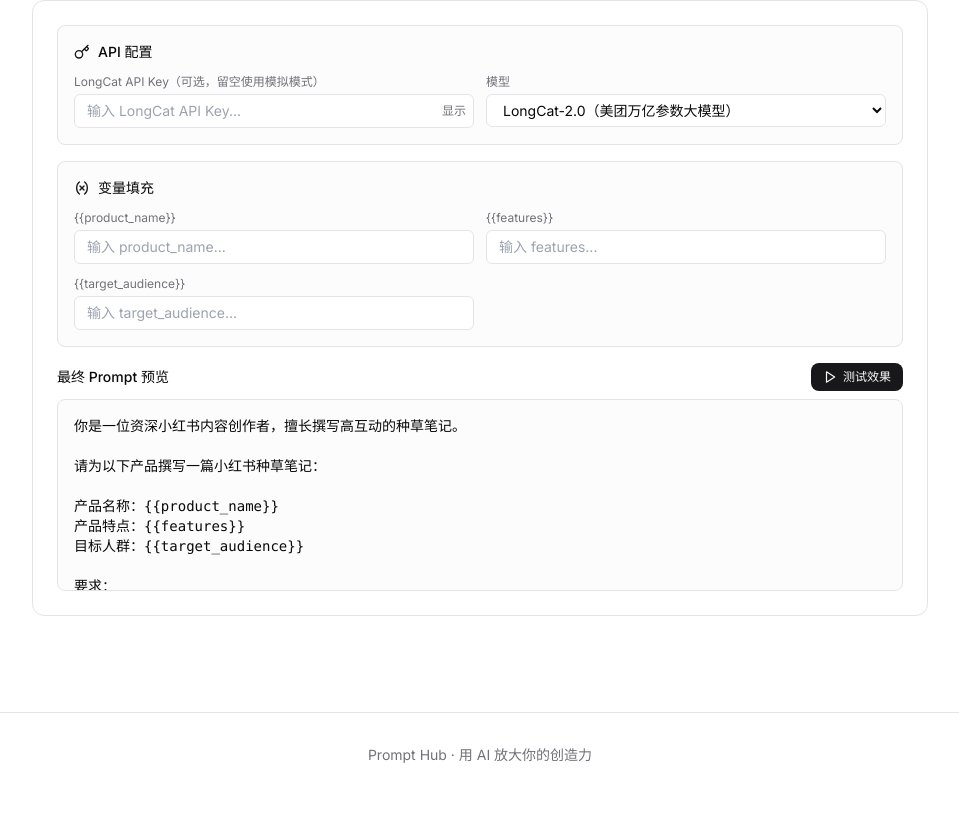
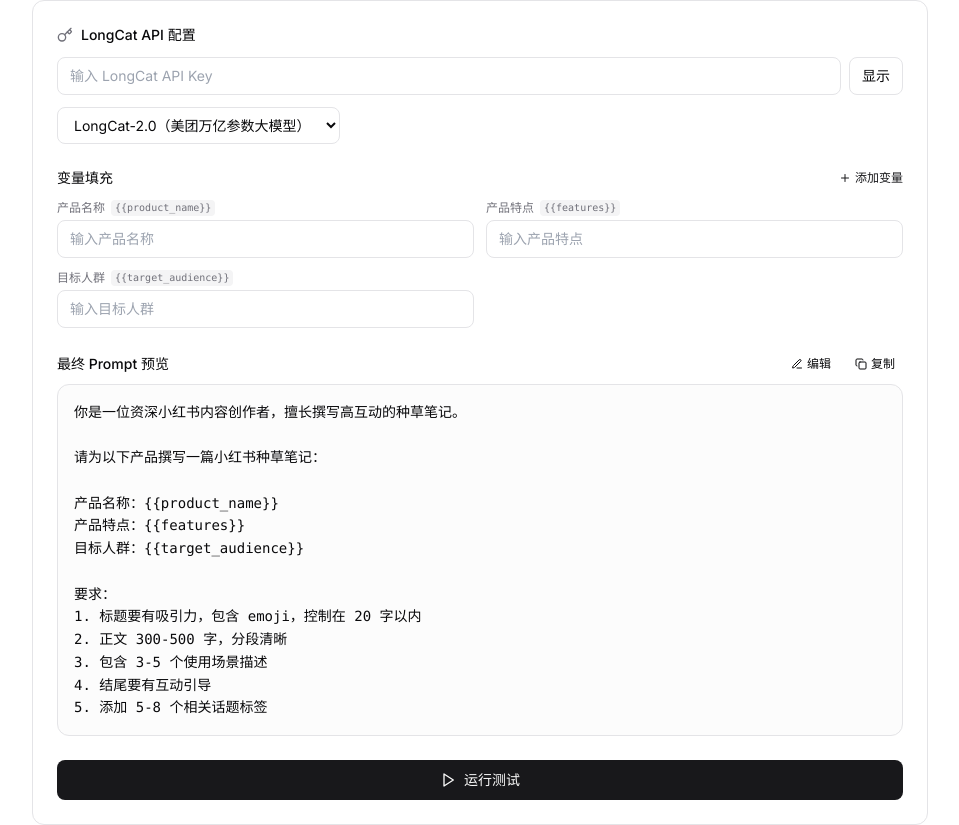
Before and after one commit to truantaaa/prompt-hub, a Next.js app: page /prompt/1 in a window 1280 px wide. Shown: the part 876-1701 px from the top of the page, without its empty margins (160-1119 px from the left). Before the commit the page ends 1673 px from the top, so only its background shows below. Built offline with nearby package versions, Linux system fonts and the light colour scheme; no server answers; the database is empty.

Commit message:
feat: 变量中文标签+自定义变量、最终prompt可编辑、复制按钮移至内容区

```diff
--- a/src/app/prompt/[id]/PromptDetail.tsx
+++ b/src/app/prompt/[id]/PromptDetail.tsx
@@ -103,10 +103,6 @@
           <Heart className={`h-4 w-4 ${liked ? "fill-red-500 text-red-500" : ""}`} />
           {formatNumber((prompt.likes || 0) + (liked ? 1 : 0))}
         </button>
-        <button onClick={handleCopy} className="flex items-center gap-1.5 hover:text-primary transition-colors">
-          {copied ? <Check className="h-4 w-4 text-green-500" /> : <Copy className="h-4 w-4" />}
-          {copied ? "已复制" : "复制"}
-        </button>
       </div>
 
       <div className="flex flex-wrap gap-2">
@@ -118,7 +114,13 @@
       </div>
 
       <div>
-        <h2 className="text-lg font-semibold mb-3">Prompt 内容</h2>
+        <div className="flex items-center justify-between mb-3">
+          <h2 className="text-lg font-semibold">Prompt 内容</h2>
+          <button onClick={handleCopy} className="flex items-center gap-1.5 rounded-md px-2.5 py-1 text-sm hover:bg-muted transition-colors">
+            {copied ? <Check className="h-4 w-4 text-green-500" /> : <Copy className="h-4 w-4" />}
+            {copied ? "已复制" : "复制"}
+          </button>
+        </div>
         <pre className="whitespace-pre-wrap rounded-xl border bg-muted/30 p-6 text-sm font-mono leading-relaxed">{prompt.content}</pre>
       </div>
 
--- a/src/components/PromptTester.tsx
+++ b/src/components/PromptTester.tsx
@@ -1,42 +1,102 @@
 "use client";
 
-import { useState, useMemo } from "react";
-import { Play, Copy, Check, Loader2, Variable, Key, Settings } from "lucide-react";
-import { extractVariables, fillVariables } from "@/lib/utils";
+import { useState, useMemo, useEffect } from "react";
+import {
+  Play, Copy, Check, Loader2, Key, Plus, X, Edit3, Eye,
+} from "lucide-react";
+import { extractVariables, fillVariables, getVariableLabel } from "@/lib/utils";
 
 interface PromptTesterProps {
   content: string;
 }
 
 export function PromptTester({ content }: PromptTesterProps) {
-  const variables = useMemo(() => extractVariables(content), [content]);
+  const extractedVars = useMemo(() => extractVariables(content), [content]);
+
   const [variableValues, setVariableValues] = useState<Record<string, string>>({});
-  const [result, setResult] = useState<string>("");
+  const [customVars, setCustomVars] = useState<string[]>([]);
+  const [newVarName, setNewVarName] = useState("");
+  const [showAddVar, setShowAddVar] = useState(false);
+
+  const [editedPrompt, setEditedPrompt] = useState("");
+  const [isEditing, setIsEditing] = useState(false);
+  const [promptCopied, setPromptCopied] = useState(false);
+
+  const [apiKey, setApiKey] = useState("");
+  const [model, setModel] = useState("LongCat-2.0");
+  const [result, setResult] = useState("");
   const [loading, setLoading] = useState(false);
-  const [copied, setCopied] = useState(false);
-  const [apiKey, setApiKey] = useState("");
+  const [error, setError] = useState("");
   const [showApiKey, setShowApiKey] = useState(false);
-  const [model, setModel] = useState("LongCat-2.0");
+
+  const allVars = useMemo(() => {
+    const combined = [...extractedVars];
+    for (const cv of customVars) {
+      if (!combined.includes(cv)) combined.push(cv);
+    }
+    return combined;
+  }, [extractedVars, customVars]);
 
   const finalPrompt = useMemo(() => {
-    return fillVariables(content, variableValues);
-  }, [content, variableValues]);
+    const filled = fillVariables(content, variableValues);
+    // Also replace custom vars
+    let result = filled;
+    for (const cv of customVars) {
+      const val = variableValues[cv];
+      if (val) {
+        result = result.replace(new RegExp(`\\{\\{${cv}\\}\\}`, "g"), val);
+      }
+    }
+    return result;
+  }, [content, variableValues, customVars]);
+
+  useEffect(() => {
+    if (!isEditing) {
+      setEditedPrompt(finalPrompt);
+    }
+  }, [finalPrompt, isEditing]);
+
+  const handleVarChange = (varName: string, value: string) => {
+    setVariableValues((prev) => ({ ...prev, [varName]: value }));
+  };
+
+  const handleAddCustomVar = () => {
+    const name = newVarName.trim().replace(/[{}]/g, "");
+    if (name && !allVars.includes(name)) {
+      setCustomVars((prev) => [...prev, name]);
+      setNewVarName("");
+      setShowAddVar(false);
+    }
+  };
+
+  const handleRemoveCustomVar = (varName: string) => {
+    setCustomVars((prev) => prev.filter((v) => v !== varName));
+    setVariableValues((prev) => {
+      const next = { ...prev };
+      delete next[varName];
+      return next;
+    });
+  };
+
+  const handleCopyPrompt = async () => {
+    await navigator.clipboard.writeText(isEditing ? editedPrompt : finalPrompt);
+    setPromptCopied(true);
+    setTimeout(() => setPromptCopied(false), 2000);
+  };
 
   const handleTest = async () => {
+    const promptToSend = isEditing ? editedPrompt : finalPrompt;
+    if (!apiKey.trim()) {
+      setError("请输入 LongCat API Key");
+      return;
+    }
     setLoading(true);
+    setError("");
     setResult("");
     try {
-      if (!apiKey.trim()) {
-        // 模拟模式：没有 API key 时返回模拟结果
-        await new Promise((resolve) => setTimeout(resolve, 1500));
-        setResult(
-          `[模拟回复] 这是根据你的 Prompt 生成的示例回复。\n\n你输入的 Prompt 是：\n\n${finalPrompt}\n\n（配置 LongCat API Key 后可获得真实 AI 回复）\n\n示例输出：\n\n根据你的需求，我可以为你提供以下建议...\n\n1. 首先分析核心需求\n2. 梳理关键要素\n3. 提供具体方案\n\n希望对你有帮助！`
-        );
-        setLoading(false);
-        return;
-      }
-
-      const response = await fetch("https://api.longcat.chat/openai/v1/chat/completions", {
+      const response = await fetch(
+        "https://api.longcat.chat/openai/v1/chat/completions",
+        {
           method: "POST",
           headers: {
             "Content-Type": "application/json",
@@ -44,153 +104,197 @@
           },
           body: JSON.stringify({
             model: model,
-          messages: [{ role: "user", content: finalPrompt }],
+            messages: [{ role: "user", content: promptToSend }],
             max_tokens: 2000,
             temperature: 0.7,
           }),
-      });
-
+        }
+      );
+      const data = await response.json();
       if (!response.ok) {
-        const errorText = await response.text();
-        let errorMsg = "请求失败";
-        try {
-          const errorData = JSON.parse(errorText);
-          errorMsg = errorData.error?.message || errorData.message || errorMsg;
-        } catch {
-          errorMsg = `HTTP ${response.status}: ${errorText.substring(0, 200)}`;
+        setError(data.error?.message || `请求失败: ${response.status}`);
+        return;
       }
-        setResult(`❌ 错误: ${errorMsg}`);
-      } else {
-        const data = await response.json();
-        setResult(data.choices?.[0]?.message?.content || "（空响应）");
-      }
-    } catch (err: any) {
-      setResult(`❌ 请求失败: ${err?.message || "请检查网络连接"}`);
+      setResult(data.choices?.[0]?.message?.content || "无返回内容");
+    } catch (err) {
+      setError(err instanceof Error ? err.message : "请求失败");
     } finally {
       setLoading(false);
     }
   };
 
-  const handleCopyResult = async () => {
-    await navigator.clipboard.writeText(result);
-    setCopied(true);
-    setTimeout(() => setCopied(false), 2000);
-  };
-
   return (
-    <div className="space-y-4">
-      {/* API Key 配置 */}
-      <div className="rounded-lg border bg-muted/30 p-4">
-        <div className="flex items-center gap-2 mb-3">
-          <Key className="h-4 w-4 text-primary" />
-          <span className="text-sm font-medium">API 配置</span>
+    <div className="space-y-6">
+      {/* API Key & Model */}
+      <div className="space-y-3">
+        <div className="flex items-center gap-2">
+          <Key className="h-4 w-4 text-muted-foreground" />
+          <span className="text-sm font-medium">LongCat API 配置</span>
         </div>
-        <div className="grid grid-cols-1 sm:grid-cols-2 gap-3">
-          <div>
-            <label className="text-xs text-muted-foreground mb-1 block">
-              LongCat API Key（可选，留空使用模拟模式）
-            </label>
-            <div className="relative">
+        <div className="flex gap-2">
           <input
             type={showApiKey ? "text" : "password"}
             value={apiKey}
             onChange={(e) => setApiKey(e.target.value)}
-                placeholder="输入 LongCat API Key..."
-                className="w-full rounded-md border bg-background px-3 py-1.5 pr-10 text-sm outline-none focus:ring-2 focus:ring-primary/20"
+            placeholder="输入 LongCat API Key"
+            className="flex-1 rounded-lg border bg-background px-3 py-2 text-sm"
           />
           <button
-                type="button"
             onClick={() => setShowApiKey(!showApiKey)}
-                className="absolute right-2 top-1/2 -translate-y-1/2 text-xs text-muted-foreground hover:text-foreground"
+            className="rounded-lg border px-3 py-2 text-sm hover:bg-muted transition-colors"
           >
             {showApiKey ? "隐藏" : "显示"}
           </button>
         </div>
-          </div>
-          <div>
-            <label className="text-xs text-muted-foreground mb-1 block">模型</label>
         <select
           value={model}
           onChange={(e) => setModel(e.target.value)}
-              className="w-full rounded-md border bg-background px-3 py-1.5 text-sm outline-none focus:ring-2 focus:ring-primary/20"
+          className="rounded-lg border bg-background px-3 py-2 text-sm"
         >
           <option value="LongCat-2.0">LongCat-2.0（美团万亿参数大模型）</option>
+          <option value="LongCat-Flash">LongCat-Flash（快速版）</option>
         </select>
       </div>
-        </div>
+
+      {/* Variable Inputs */}
+      {allVars.length > 0 && (
+        <div className="space-y-3">
+          <div className="flex items-center justify-between">
+            <span className="text-sm font-medium">变量填充</span>
+            <button
+              onClick={() => setShowAddVar(!showAddVar)}
+              className="flex items-center gap-1 text-xs text-primary hover:underline"
+            >
+              <Plus className="h-3 w-3" />
+              添加变量
+            </button>
           </div>
 
-      {/* 变量输入区 */}
-      {variables.length > 0 && (
-        <div className="rounded-lg border bg-muted/30 p-4">
-          <div className="flex items-center gap-2 mb-3">
-            <Variable className="h-4 w-4 text-primary" />
-            <span className="text-sm font-medium">变量填充</span>
+          {showAddVar && (
+            <div className="flex gap-2">
+              <input
+                type="text"
+                value={newVarName}
+                onChange={(e) => setNewVarName(e.target.value)}
+                onKeyDown={(e) => e.key === "Enter" && handleAddCustomVar()}
+                placeholder="变量名（如 custom_field）"
+                className="flex-1 rounded-lg border bg-background px-3 py-1.5 text-sm"
+              />
+              <button
+                onClick={handleAddCustomVar}
+                className="rounded-lg bg-primary px-3 py-1.5 text-sm text-primary-foreground hover:opacity-90"
+              >
+                确认
+              </button>
             </div>
-          <div className="grid grid-cols-1 sm:grid-cols-2 gap-3">
-            {variables.map((varName) => (
-              <div key={varName}>
-                <label className="text-xs text-muted-foreground mb-1 block">
-                  {"{{"}{varName}{"}}"}
+          )}
+
+          <div className="grid gap-3 sm:grid-cols-2">
+            {allVars.map((varName) => {
+              const isCustom = customVars.includes(varName);
+              return (
+                <div key={varName} className="space-y-1">
+                  <label className="flex items-center gap-1.5 text-xs text-muted-foreground">
+                    {getVariableLabel(varName)}
+                    <code className="rounded bg-muted px-1 text-[10px]">{`{{${varName}}}`}</code>
+                    {isCustom && (
+                      <button
+                        onClick={() => handleRemoveCustomVar(varName)}
+                        className="ml-auto text-red-500 hover:text-red-600"
+                      >
+                        <X className="h-3 w-3" />
+                      </button>
+                    )}
                   </label>
                   <input
                     type="text"
                     value={variableValues[varName] || ""}
-                  onChange={(e) =>
-                    setVariableValues((prev) => ({
-                      ...prev,
-                      [varName]: e.target.value,
-                    }))
-                  }
-                  placeholder={`输入 ${varName}...`}
-                  className="w-full rounded-md border bg-background px-3 py-1.5 text-sm outline-none focus:ring-2 focus:ring-primary/20"
+                    onChange={(e) => handleVarChange(varName, e.target.value)}
+                    placeholder={`输入${getVariableLabel(varName)}`}
+                    className="w-full rounded-lg border bg-background px-3 py-2 text-sm"
                   />
                 </div>
-            ))}
+              );
+            })}
           </div>
         </div>
       )}
 
-      {/* 最终 prompt 预览 */}
-      <div>
-        <div className="flex items-center justify-between mb-2">
+      {/* Final Prompt Preview */}
+      <div className="space-y-2">
+        <div className="flex items-center justify-between">
           <span className="text-sm font-medium">最终 Prompt 预览</span>
+          <div className="flex items-center gap-2">
             <button
-            onClick={handleTest}
-            disabled={loading}
-            className="inline-flex items-center gap-1.5 rounded-lg bg-primary px-3 py-1.5 text-xs font-medium text-primary-foreground disabled:opacity-50 hover:bg-primary/90 transition-colors"
+              onClick={() => {
+                if (isEditing) {
+                  setIsEditing(false);
+                  setEditedPrompt(finalPrompt);
+                } else {
+                  setIsEditing(true);
+                }
+              }}
+              className={`flex items-center gap-1 rounded-md px-2 py-1 text-xs transition-colors ${
+                isEditing
+                  ? "bg-primary text-primary-foreground"
+                  : "hover:bg-muted"
+              }`}
             >
-            {loading ? (
-              <Loader2 className="h-3.5 w-3.5 animate-spin" />
-            ) : (
-              <Play className="h-3.5 w-3.5" />
-            )}
-            {loading ? "测试中..." : "测试效果"}
+              {isEditing ? <Eye className="h-3 w-3" /> : <Edit3 className="h-3 w-3" />}
+              {isEditing ? "完成编辑" : "编辑"}
             </button>
-        </div>
-        <pre className="whitespace-pre-wrap rounded-lg border bg-muted/30 p-4 text-sm font-mono max-h-48 overflow-y-auto">
-          {finalPrompt}
-        </pre>
-      </div>
-
-      {/* AI 回复结果 */}
-      {result && (
-        <div>
-          <div className="flex items-center justify-between mb-2">
-            <span className="text-sm font-medium">AI 回复</span>
             <button
-              onClick={handleCopyResult}
-              className="inline-flex items-center gap-1 rounded-md px-2 py-1 text-xs hover:bg-accent transition-colors"
+              onClick={handleCopyPrompt}
+              className="flex items-center gap-1 rounded-md px-2 py-1 text-xs hover:bg-muted transition-colors"
             >
-              {copied ? (
+              {promptCopied ? (
                 <Check className="h-3 w-3 text-green-500" />
               ) : (
                 <Copy className="h-3 w-3" />
               )}
-              {copied ? "已复制" : "复制"}
+              {promptCopied ? "已复制" : "复制"}
             </button>
           </div>
-          <div className="whitespace-pre-wrap rounded-lg border bg-gradient-to-br from-primary/5 to-transparent p-4 text-sm max-h-96 overflow-y-auto">
+        </div>
+        {isEditing ? (
+          <textarea
+            value={editedPrompt}
+            onChange={(e) => setEditedPrompt(e.target.value)}
+            className="w-full min-h-[200px] rounded-xl border bg-background p-4 text-sm font-mono leading-relaxed resize-y focus:outline-none focus:ring-2 focus:ring-primary"
+          />
+        ) : (
+          <pre className="whitespace-pre-wrap rounded-xl border bg-muted/30 p-4 text-sm font-mono leading-relaxed">
+            {finalPrompt}
+          </pre>
+        )}
+      </div>
+
+      {/* Test Button */}
+      <button
+        onClick={handleTest}
+        disabled={loading}
+        className="flex w-full items-center justify-center gap-2 rounded-lg bg-primary py-2.5 text-sm font-medium text-primary-foreground hover:opacity-90 disabled:opacity-50 transition-opacity"
+      >
+        {loading ? (
+          <Loader2 className="h-4 w-4 animate-spin" />
+        ) : (
+          <Play className="h-4 w-4" />
+        )}
+        {loading ? "调用中..." : "运行测试"}
+      </button>
+
+      {/* Error */}
+      {error && (
+        <div className="rounded-lg border border-red-200 bg-red-50 p-3 text-sm text-red-600 dark:border-red-900 dark:bg-red-950 dark:text-red-400">
+          {error}
+        </div>
+      )}
+
+      {/* Result */}
+      {result && (
+        <div className="space-y-2">
+          <span className="text-sm font-medium">LongCat 返回结果</span>
+          <div className="whitespace-pre-wrap rounded-xl border bg-muted/30 p-4 text-sm leading-relaxed">
             {result}
           </div>
         </div>
--- a/src/lib/utils.ts
+++ b/src/lib/utils.ts
@@ -31,6 +31,92 @@
 }
 
 /**
+ * 将变量名转换为中文标签
+ * 优先查常用映射表，找不到则将下划线转空格并首字母大写
+ */
+const COMMON_LABELS: Record<string, string> = {
+  product_name: "产品名称",
+  product: "产品",
+  features: "产品特点",
+  target_audience: "目标人群",
+  audience: "受众",
+  topic: "话题",
+  tone: "语气风格",
+  language: "语言",
+  word_count: "字数",
+  length: "长度",
+  style: "风格",
+  target: "目标",
+  goal: "目标",
+  scenario: "场景",
+  context: "上下文",
+  role: "角色",
+  expertise: "专业领域",
+  format: "格式",
+  keywords: "关键词",
+  input: "输入内容",
+  output: "输出要求",
+  code: "代码",
+  framework: "框架",
+  platform: "平台",
+  brand: "品牌",
+  price: "价格",
+  discount: "折扣",
+  budget: "预算",
+  deadline: "截止日期",
+  industry: "行业",
+  company: "公司",
+  position: "职位",
+  experience: "经验",
+  skill: "技能",
+  tool: "工具",
+  version: "版本",
+  data: "数据",
+  url: "链接",
+  question: "问题",
+  answer: "答案",
+  description: "描述",
+  title: "标题",
+  content_text: "内容",
+  summary: "摘要",
+  outline: "大纲",
+  theme: "主题",
+  color: "颜色",
+  design: "设计",
+  name: "名称",
+  type: "类型",
+  status: "状态",
+  category: "分类",
+  tag: "标签",
+  location: "地点",
+  city: "城市",
+  country: "国家",
+  time: "时间",
+  date: "日期",
+  duration: "时长",
+  user: "用户",
+  customer: "客户",
+  market: "市场",
+  competitor: "竞争对手",
+  team_size: "团队规模",
+  number: "数量",
+  amount: "金额",
+  percentage: "百分比",
+  temperature: "温度参数",
+  max_tokens: "最大Token数",
+  model: "模型",
+};
+
+export function getVariableLabel(varName: string): string {
+  if (COMMON_LABELS[varName]) return COMMON_LABELS[varName];
+  // 下划线转空格，首字母大写
+  return varName
+    .split("_")
+    .map((w) => w.charAt(0).toUpperCase() + w.slice(1))
+    .join(" ");
+}
+
+/**
  * 格式化数字（如 1200 -> 1.2k）
  */
 export function formatNumber(num: number): string {
```
Lines whose indentation alone changed are shown as unchanged.
